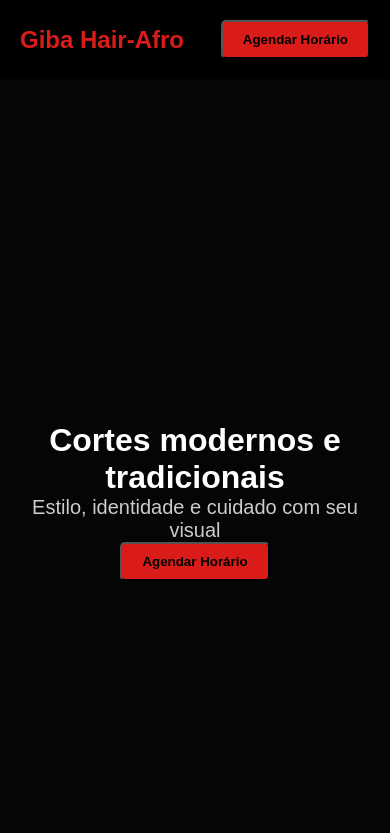
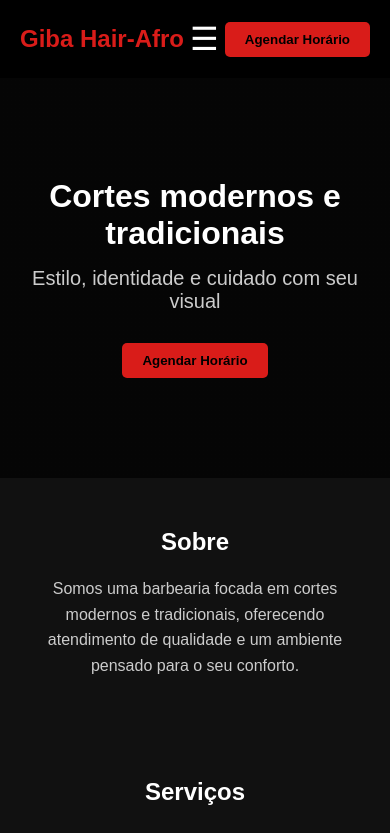
Before and after one commit to almirbotelhoDev/giba-afroHair, a plain HTML site: page index.html in a window 390 px wide. Shown: the top 833 px of the page. Drawn offline with Linux system fonts and the light colour scheme.

Commit message:
fix: correcao final do css

```diff
--- a/style.css
+++ b/style.css
@@ -44,17 +44,28 @@
   color: #d91c19;
 }
 
+.menu-btn {
+  display: none;
+  background: none;
+  border: none;
+  color: #fff;
+  font-size: 2rem;
+  cursor: pointer;
+}
+
 .btn-agendar {
   background-color: #d91c19;
   color: #000;
   padding: 10px 20px;
   border-radius: 5px;
   font-weight: bold;
+  border: none;
+  cursor: pointer;
 }
 
 #hero {
   min-height: 100vh;
-  padding: 80px 20px;
+  padding: 100px 20px;
   background: linear-gradient(rgba(0,0,0,.7), rgba(0,0,0,.7));
   display: flex;
   flex-direction: column;
@@ -65,10 +76,28 @@
 
 #hero h2 {
   font-size: 48px;
+  margin-bottom: 15px;
 }
 
 #hero p {
   font-size: 20px;
+  color: #ccc;
+  margin-bottom: 30px;
+}
+
+#sobre {
+  padding: 80px 20px;
+  text-align: center;
+}
+
+#sobre h2 {
+  margin-bottom: 20px;
+}
+
+#sobre p {
+  max-width: 800px;
+  margin: 0 auto;
+  line-height: 1.6;
   color: #ccc;
 }
 
@@ -77,7 +106,11 @@
   text-align: center;
 }
 
-#servicos div {
+#servicos h2 {
+  margin-bottom: 30px;
+}
+
+#servicos .cards-servicos {
   display: flex;
   gap: 20px;
   justify-content: center;
@@ -98,11 +131,16 @@
 
 #servicos h3 {
   color: #d91c19;
+  margin-bottom: 10px;
 }
 
 #galeria {
   padding: 80px 20px;
   text-align: center;
+}
+
+#galeria h2 {
+  margin-bottom: 30px;
 }
 
 #galeria div {
@@ -197,6 +235,7 @@
 }
 
 @media (max-width: 768px) {
+
   nav ul {
     display: none;
   }
@@ -212,24 +251,28 @@
     display: block;
   }
 
+  #hero {
+    min-height: auto;
+    padding: 100px 24px;
+  }
+
   #hero h2 {
     font-size: 32px;
+  }
+
+  #sobre,
+  #servicos,
+  #galeria,
+  #contato {
+    padding: 50px 24px;
   }
 
   #galeria div {
     grid-template-columns: repeat(2, 1fr);
   }
 
-  #servicos div {
+  #servicos .cards-servicos {
     flex-direction: column;
+    align-items: center;
   }
 }
-
-.menu-btn {
-    display: none;
-    background: none;
-    border: none;
-    color: #fff;
-    font-size: 2rem;
-    cursor: pointer;
-}
```
